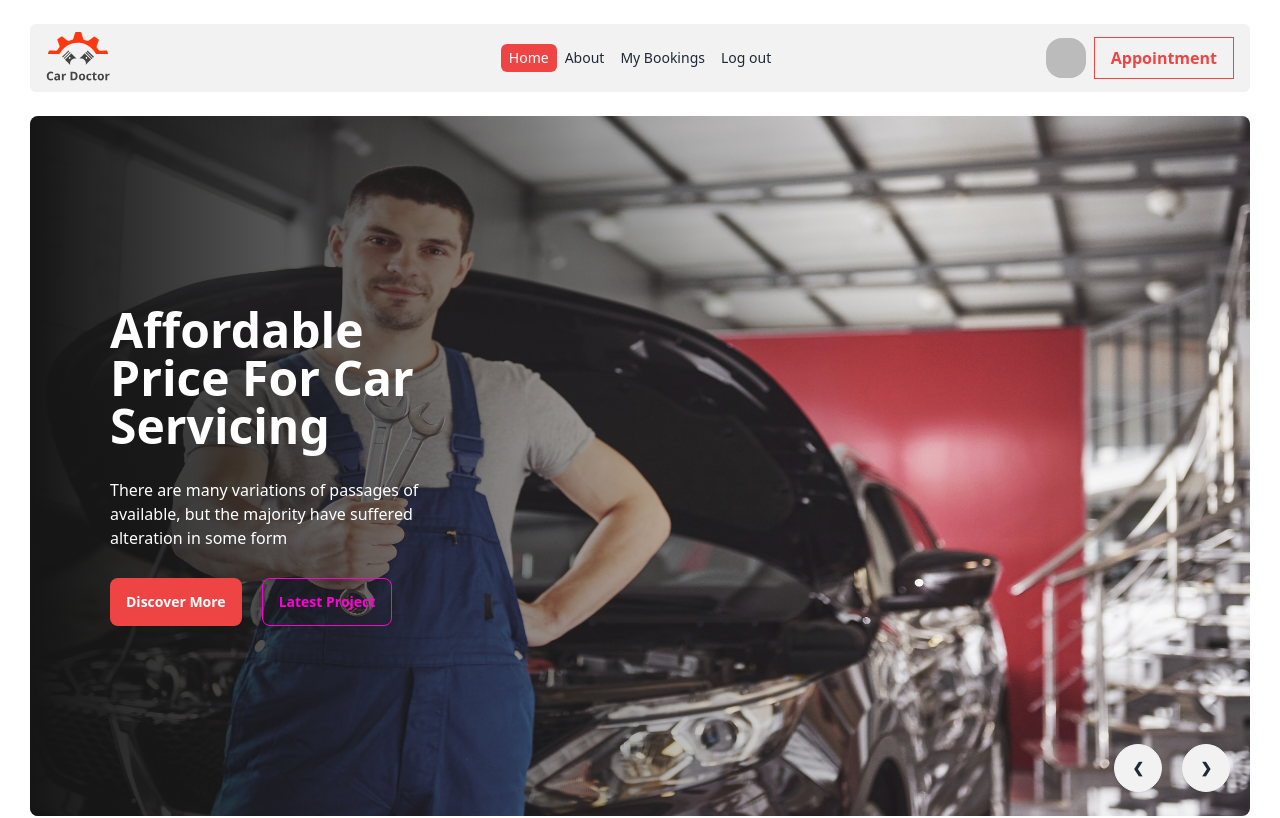
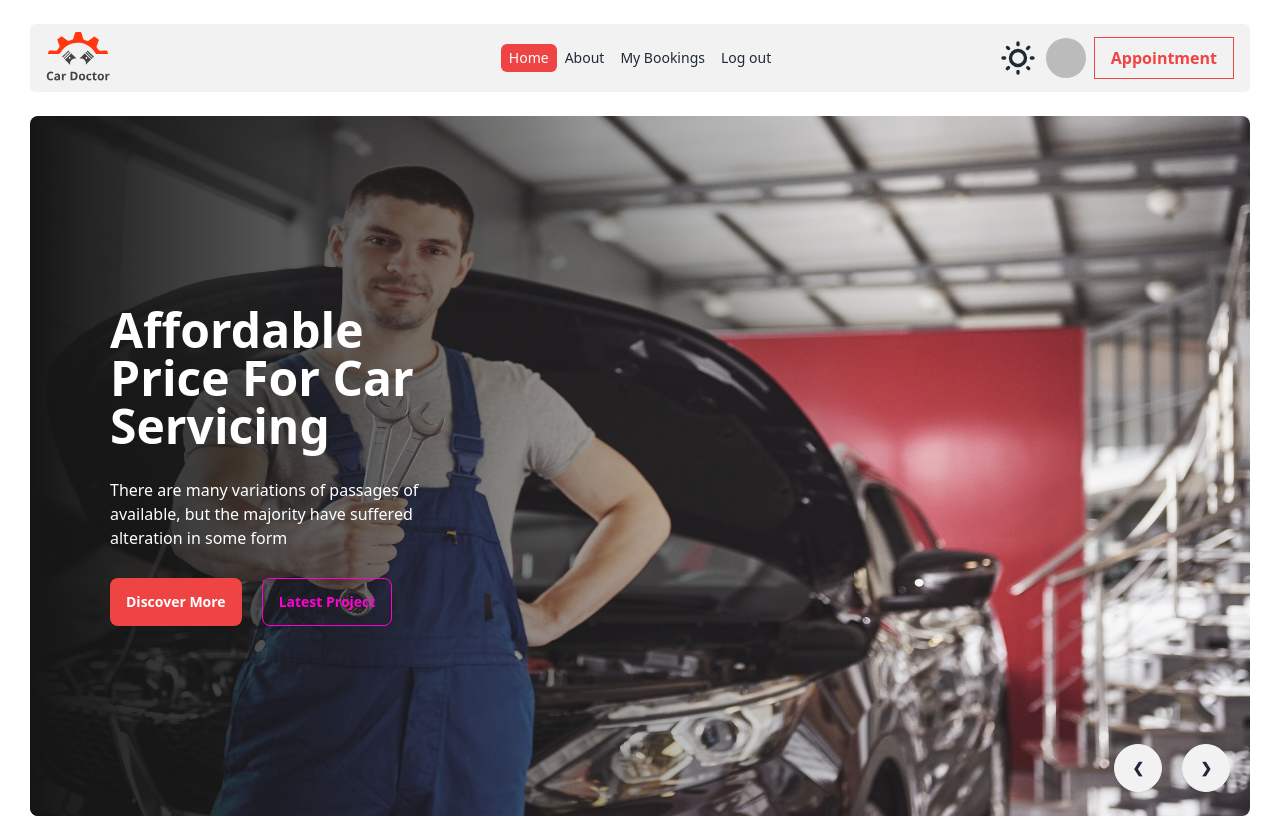
Before and after one commit to cssmh/car-doctor-client, a React (Vite) app: page / in a window 1280 px wide. Shown: the top 818 px of the page. Built offline with nearby package versions, Linux system fonts and the light colour scheme; no server answers; sample sign-in values are in the browser's storage.

Commit message:
dark, light theme changing btn added to navbar, theme is saving to local storage

```diff
--- a/src/AuthProvider/AuthProvider.jsx
+++ b/src/AuthProvider/AuthProvider.jsx
@@ -51,7 +51,7 @@
 
   useEffect(() => {
     const unSubscribe = onAuthStateChanged(auth, (currentUser) => {
-      console.log("i am spying on", currentUser);
+      // console.log("i am spying on", currentUser);
       setUser(currentUser);
       setLoading(false);
     });
--- a/src/Component/Navbar/Navbar.jsx
+++ b/src/Component/Navbar/Navbar.jsx
@@ -1,7 +1,7 @@
 import { Link, NavLink } from "react-router-dom";
 import logo from "../../assets/logo.svg";
 import { AuthContextCar } from "../../AuthProvider/AuthProvider";
-import { useContext } from "react";
+import { useContext, useEffect, useState } from "react";
 const Navbar = () => {
   const { user, logoutUser } = useContext(AuthContextCar);
 
@@ -62,6 +62,29 @@
     </>
   );
 
+  // use theme from local storage if available or set light theme
+  const [theme, setTheme] = useState(
+    localStorage.getItem("theme") ? localStorage.getItem("theme") : "light"
+  );
+
+  // update state on toggle
+  const handleToggle = (e) => {
+    if (e.target.checked) {
+      setTheme("light");
+    } else {
+      setTheme("dark");
+    }
+  };
+
+  // set theme state in localstorage on mount & also update localstorage on state change
+  useEffect(() => {
+    localStorage.setItem("theme", theme);
+    const localTheme = localStorage.getItem("theme");
+    // add custom data-theme attribute to html tag required to update theme using DaisyUI
+    document.querySelector("html").setAttribute("data-theme", localTheme);
+  }, [theme]);
+  // use theme from local storage if available or set light theme end
+
   return (
     <div className="navbar bg-base-200 px-4 rounded-md my-6">
       <div className="navbar-start">
@@ -97,7 +120,37 @@
         <ul className="menu menu-horizontal">{navLink}</ul>
       </div>
       <div className="navbar-end">
-        <p><img src={user?.photoURL} className="w-10 mr-2 rounded-2xl" alt="" /></p>
+        {/* theme */}
+        <label className="swap swap-rotate mr-2">
+          {/* this hidden checkbox controls the state */}
+          <input
+            onChange={handleToggle}
+            // show toggle image based on local storage theme
+            checked={theme === "dark" ? false : true}
+            type="checkbox"
+            className="theme-controller"
+          />
+
+          {/* sun icon */}
+          <svg
+            className="swap-on fill-current w-10 h-10"
+            xmlns="http://www.w3.org/2000/svg"
+            viewBox="0 0 24 24"
+          >
+            <path d="M5.64,17l-.71.71a1,1,0,0,0,0,1.41,1,1,0,0,0,1.41,0l.71-.71A1,1,0,0,0,5.64,17ZM5,12a1,1,0,0,0-1-1H3a1,1,0,0,0,0,2H4A1,1,0,0,0,5,12Zm7-7a1,1,0,0,0,1-1V3a1,1,0,0,0-2,0V4A1,1,0,0,0,12,5ZM5.64,7.05a1,1,0,0,0,.7.29,1,1,0,0,0,.71-.29,1,1,0,0,0,0-1.41l-.71-.71A1,1,0,0,0,4.93,6.34Zm12,.29a1,1,0,0,0,.7-.29l.71-.71a1,1,0,1,0-1.41-1.41L17,5.64a1,1,0,0,0,0,1.41A1,1,0,0,0,17.66,7.34ZM21,11H20a1,1,0,0,0,0,2h1a1,1,0,0,0,0-2Zm-9,8a1,1,0,0,0-1,1v1a1,1,0,0,0,2,0V20A1,1,0,0,0,12,19ZM18.36,17A1,1,0,0,0,17,18.36l.71.71a1,1,0,0,0,1.41,0,1,1,0,0,0,0-1.41ZM12,6.5A5.5,5.5,0,1,0,17.5,12,5.51,5.51,0,0,0,12,6.5Zm0,9A3.5,3.5,0,1,1,15.5,12,3.5,3.5,0,0,1,12,15.5Z" />
+          </svg>
+
+          {/* moon icon */}
+          <svg
+            className="swap-off fill-current w-10 h-10"
+            xmlns="http://www.w3.org/2000/svg"
+            viewBox="0 0 24 24"
+          >
+            <path d="M21.64,13a1,1,0,0,0-1.05-.14,8.05,8.05,0,0,1-3.37.73A8.15,8.15,0,0,1,9.08,5.49a8.59,8.59,0,0,1,.25-2A1,1,0,0,0,8,2.36,10.14,10.14,0,1,0,22,14.05,1,1,0,0,0,21.64,13Zm-9.5,6.69A8.14,8.14,0,0,1,7.08,5.22v.27A10.15,10.15,0,0,0,17.22,15.63a9.79,9.79,0,0,0,2.1-.22A8.11,8.11,0,0,1,12.14,19.73Z" />
+          </svg>
+        </label>
+        {/* theme  part ended*/}
+        <img src={user?.photoURL} className="w-10 mr-2 rounded-3xl" alt="" />
         <Link
           to={"/"}
           className="text-red-500 border border-red-500 px-2 lg:px-4 py-1 lg:py-2 font-semibold"
--- a/src/HomeComponent/Customer/Customer.jsx
+++ b/src/HomeComponent/Customer/Customer.jsx
@@ -18,10 +18,10 @@
           >
             <div className="flex items-center gap-4 mb-2">
               <img src={customer} className="w-12 rounded-3xl" alt="" />
-              <p>
+              <div>
                 <h1 className="font-semibold">Md. Momin Hossain</h1>
                 <p>Engineer</p>
-              </p>
+              </div>
             </div>
             <img src={quote} className="w-9" alt="" />
           </div>
@@ -66,10 +66,10 @@
           >
             <div className="flex items-center gap-4 mb-2">
               <img src={customer} className="w-12 rounded-3xl" alt="" />
-              <p>
+              <div>
                 <h1 className="font-semibold">Md. Momin Hossain</h1>
                 <p>Engineer</p>
-              </p>
+              </div>
             </div>
             <img src={quote} className="w-9" alt="" />
           </div>
```
